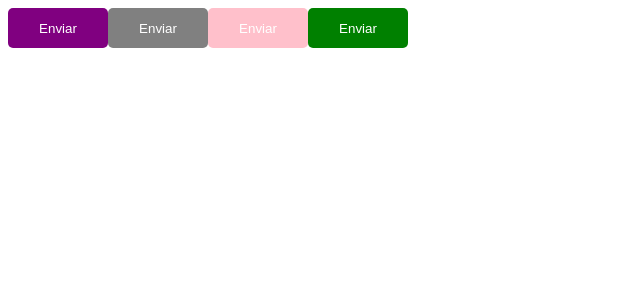
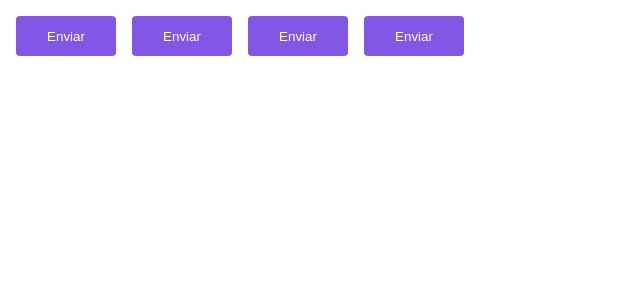
Before and after one commit to itl7git/02-ignite-timer, a React (Vite) app: page / in a window 1280 px wide. Shown: the top 300 px of the page, without its empty margins (0-640 px from the left). Built offline with nearby package versions, Linux system fonts and the light colour scheme.

Commit message:
Configurando e tipando o tema no styled-components

```diff
--- a/src/App.tsx
+++ b/src/App.tsx
@@ -1,13 +1,15 @@
+import { ThemeProvider } from 'styled-components';
 import { Button } from "./components/Button";
+import { defaultTheme } from './styles/themes/default';
 
 export function App() {
   return (
-    <>
+    <ThemeProvider theme={defaultTheme}>
       <Button variant="primary" />
       <Button variant="secondary" />
       <Button variant="danger" />
       <Button variant="success" />
-    </>
+    </ThemeProvider>
 
   )
 }
--- a/src/components/Button.styles.ts
+++ b/src/components/Button.styles.ts
@@ -16,8 +16,15 @@
 export const ButtonContainer = styled.button<ButtonContainerProps>`
   width: 100px;
   height: 40px;
+  border-radius: 4px;
+  border: 0;
+  margin: 8px;
 
-  ${props => {
+
+  background-color: ${props => props.theme.primary};
+  color: ${props => props.theme.white};
+
+  /* ${props => {
     return css`
       background-color: ${buttonVariants[props.variant]};
       color: white;
@@ -25,5 +32,5 @@
       border-radius: 5px;
       cursor: pointer;
       `;
-  }}
+  }} */
 `
--- /dev/null
+++ b/src/styles/themes/default.ts
@@ -0,0 +1,5 @@
+export const defaultTheme = {
+  primary: '#8257e6',
+  secondary: 'orange',
+  white: '#ffffff'
+}
```
Also changed, not shown: src/@types/styles.d.ts (added, +8 -0 lines).
